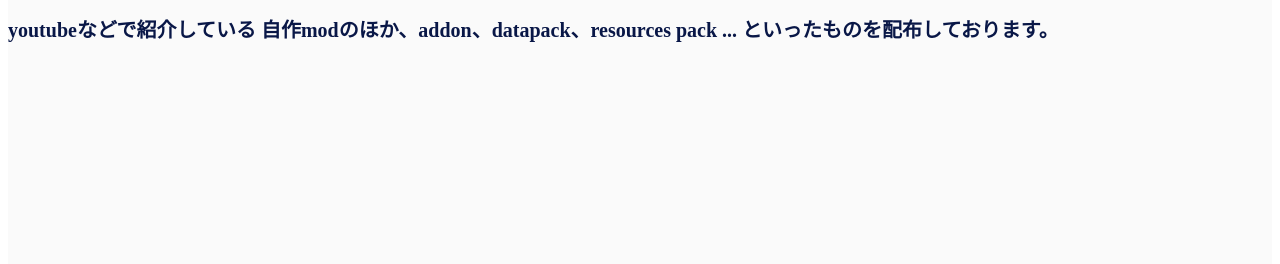
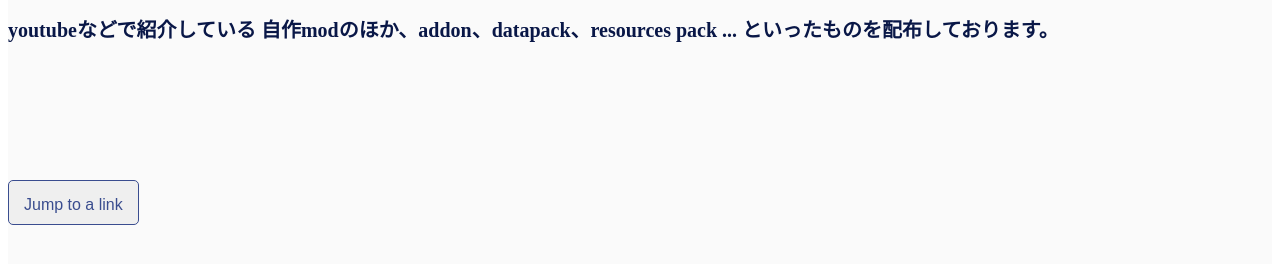
Before and after one commit to PaperBonsai2108/kemononotudoi-minecraft, a plain HTML site: page index.html in a window 1280 px wide. Shown: the part 662-926 px from the top of the page. Drawn offline with Linux system fonts and the light colour scheme.

Commit message:
Update index.html

```diff
--- a/index.html
+++ b/index.html
@@ -26,7 +26,7 @@
                 <h3 class="section-heading haifu-youtube">youtubeなどで紹介している
 自作modのほか、addon、datapack、resources pack ...
 といったものを配布しております。</h3>
-                <button class="outline-button haifu-jump >Jump to a link</button>
+                <button class="outline-button haifu-jump">Jump to a link</button>
         </div>
     </body>
 </html>
```
